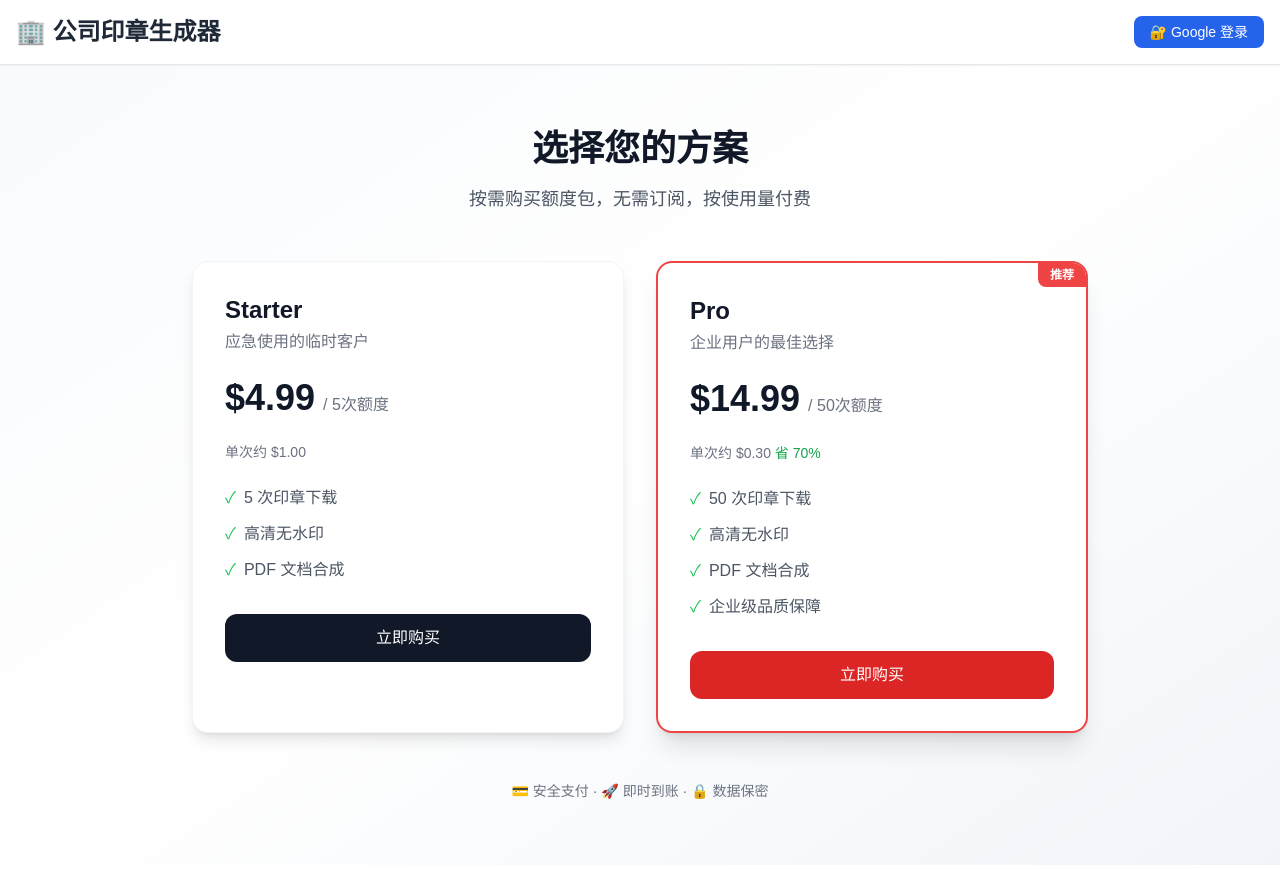
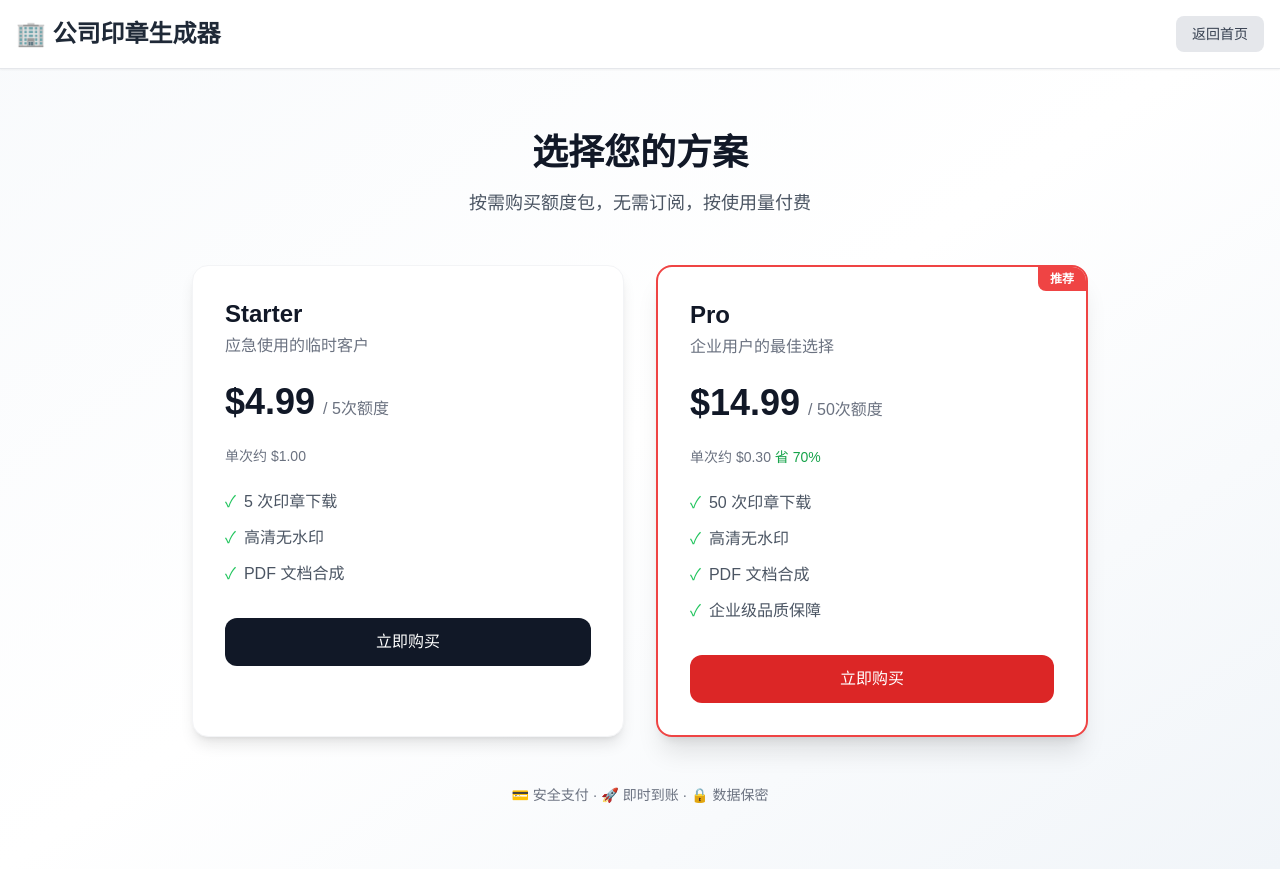
Before and after one commit to NOVA1107/company-stamp-generator, a Next.js app: page /pricing in a window 1280 px wide. Built offline with nearby package versions, Linux system fonts and the light colour scheme; no server answers.

Commit message:
fix: 定价页改为纯客户端组件避免 Edge 兼容问题

```diff
--- a/src/app/pricing/page.tsx
+++ b/src/app/pricing/page.tsx
@@ -1,29 +1,15 @@
-export const runtime = 'edge';
+"use client";
 
 import Link from "next/link";
-import { auth } from "@/auth";
 
-export default async function Pricing() {
-  const session = await auth();
-
+export default function Pricing() {
   return (
     <div className="min-h-screen bg-gradient-to-br from-slate-50 via-white to-slate-100">
       {/* Header */}
       <header className="bg-white shadow-sm border-b">
         <div className="max-w-7xl mx-auto px-4 py-4 flex justify-between items-center">
           <Link href="/" className="text-2xl font-bold text-gray-800">🏢 公司印章生成器</Link>
-          <div>
-            {session ? (
-              <div className="flex items-center gap-3">
-                {session.user?.image && <img src={session.user.image} alt="Avatar" className="w-8 h-8 rounded-full" />}
-                <span className="text-sm text-gray-600">{session.user?.name}</span>
-                <span className="px-2 py-1 bg-yellow-100 text-yellow-800 text-xs rounded">额度: {session.user?.credits ?? 0}</span>
-                <Link href="/" className="px-4 py-2 bg-gray-200 text-gray-700 rounded-lg hover:bg-gray-300 transition text-sm">返回首页</Link>
-              </div>
-            ) : (
-              <Link href="/api/auth/signin" className="px-4 py-2 bg-blue-600 text-white rounded-lg hover:bg-blue-700 transition text-sm font-medium">🔐 Google 登录</Link>
-            )}
-          </div>
+          <Link href="/" className="px-4 py-2 bg-gray-200 text-gray-700 rounded-lg hover:bg-gray-300 transition text-sm">返回首页</Link>
         </div>
       </header>
 
```
